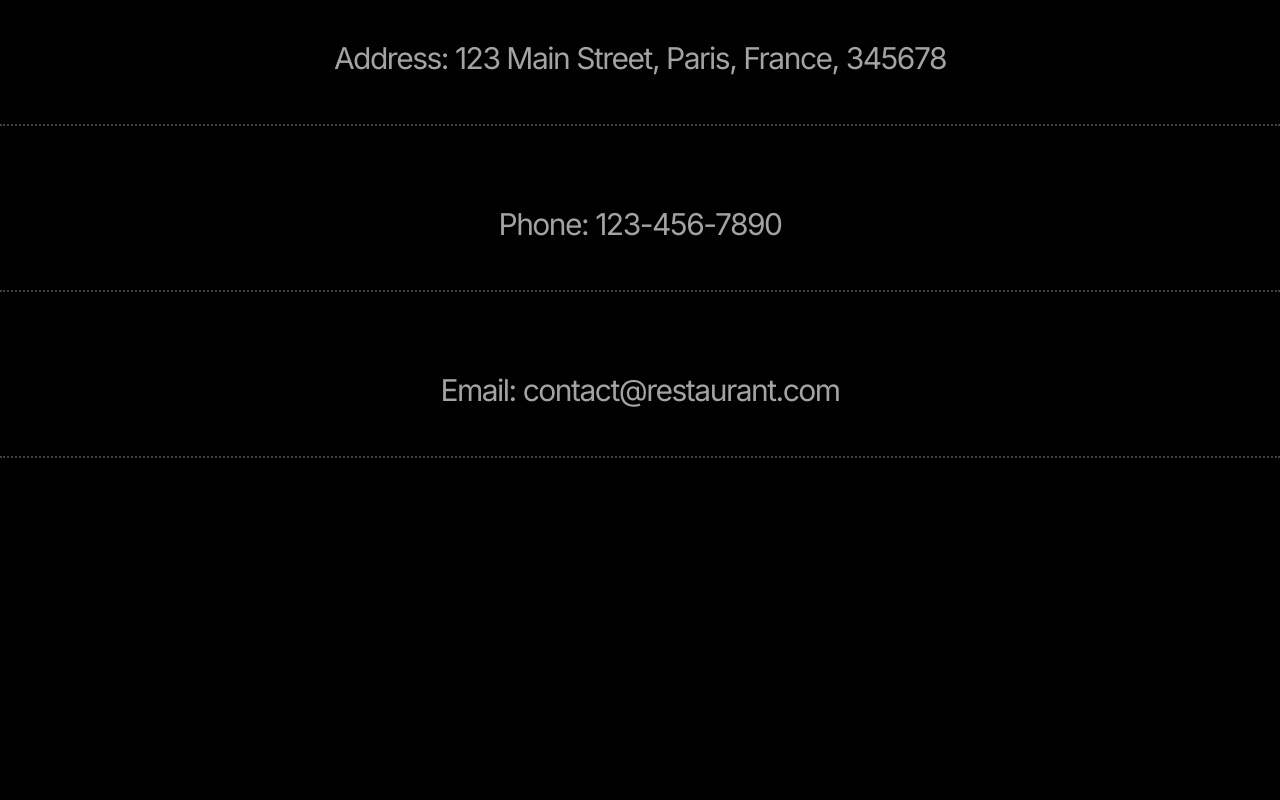
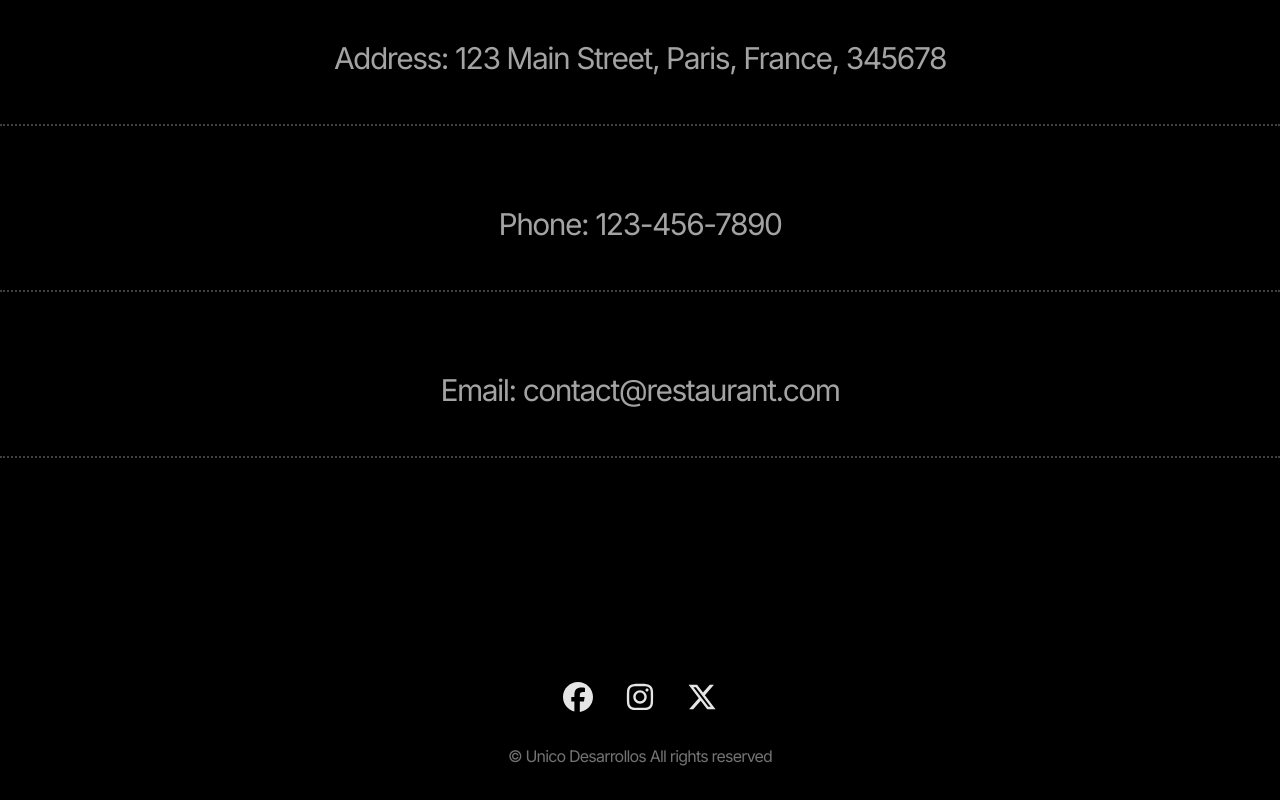
Before and after one commit to INGCapaDev/landing-page-react-vite, a React (Vite) app: page / in a window 1280 px wide. Shown: the part 6095-6895 px from the top of the page. Before the commit the page ends 6697 px from the top, so only its background shows below. Built offline with nearby package versions, Linux system fonts and the light colour scheme.

Commit message:
:sparkles: [FEAT]: Footer section

```diff
--- a/src/App.jsx
+++ b/src/App.jsx
@@ -2,6 +2,7 @@ import About from "./components/About";
 import ContactSection from "./components/ContactSection";
 import Dishes from "./components/Dishes";
 import Expertise from "./components/Expertise";
+import Footer from "./components/Footer";
 import HeroSection from "./components/HeroSection";
 import Mission from "./components/Mission";
 import Navbar from "./components/Navbar";
@@ -18,6 +19,7 @@ const App = () => {
       <Expertise />
       <Review />
       <ContactSection />
+      <Footer />
     </main>
   );
 };
--- /dev/null
+++ b/src/components/Footer.jsx
@@ -0,0 +1,25 @@
+import { SOCIAL_MEDIA_LINKS } from "../constants";
+
+const Footer = () => {
+  return (
+    <section className="mb-8 mt-20" id="footer">
+      <div className="flex items-center justify-center gap-8">
+        {SOCIAL_MEDIA_LINKS.map((link, idx) => (
+          <a
+            key={idx}
+            href={link.href}
+            target="_blank"
+            rel="noopener noreferrer"
+          >
+            {link.icon}
+          </a>
+        ))}
+      </div>
+      <p className="mt-8 text-center tracking-tighter text-neutral-500">
+        &copy; Unico Desarrollos All rights reserved
+      </p>
+    </section>
+  );
+};
+
+export default Footer;
```
